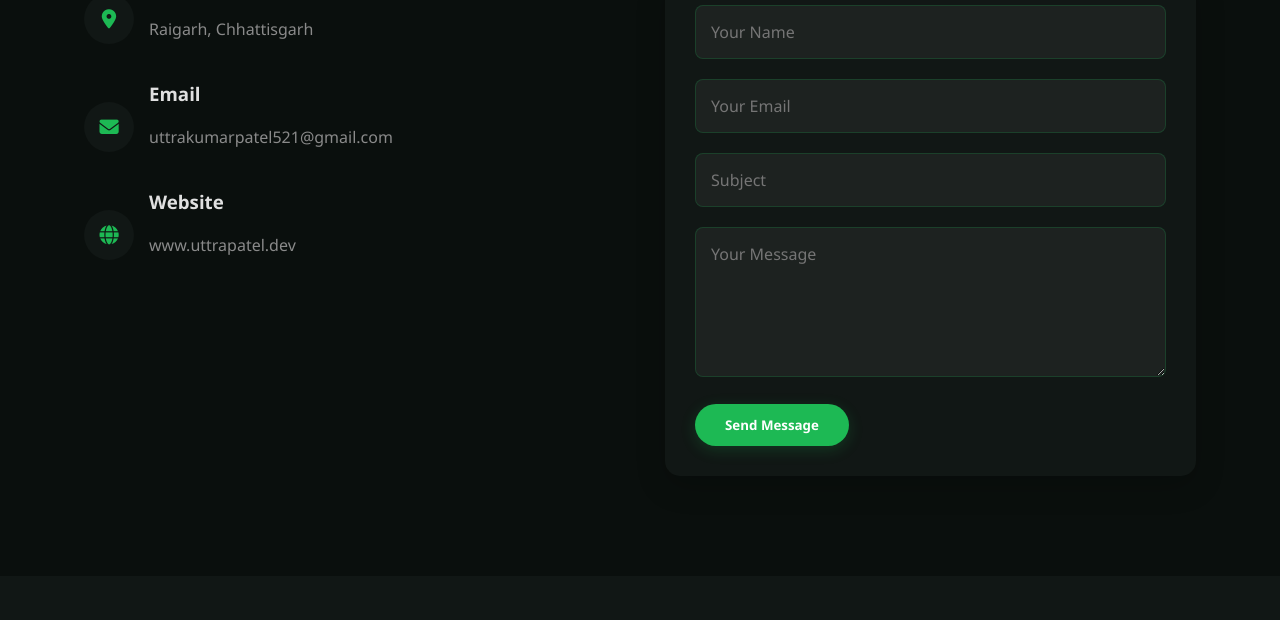
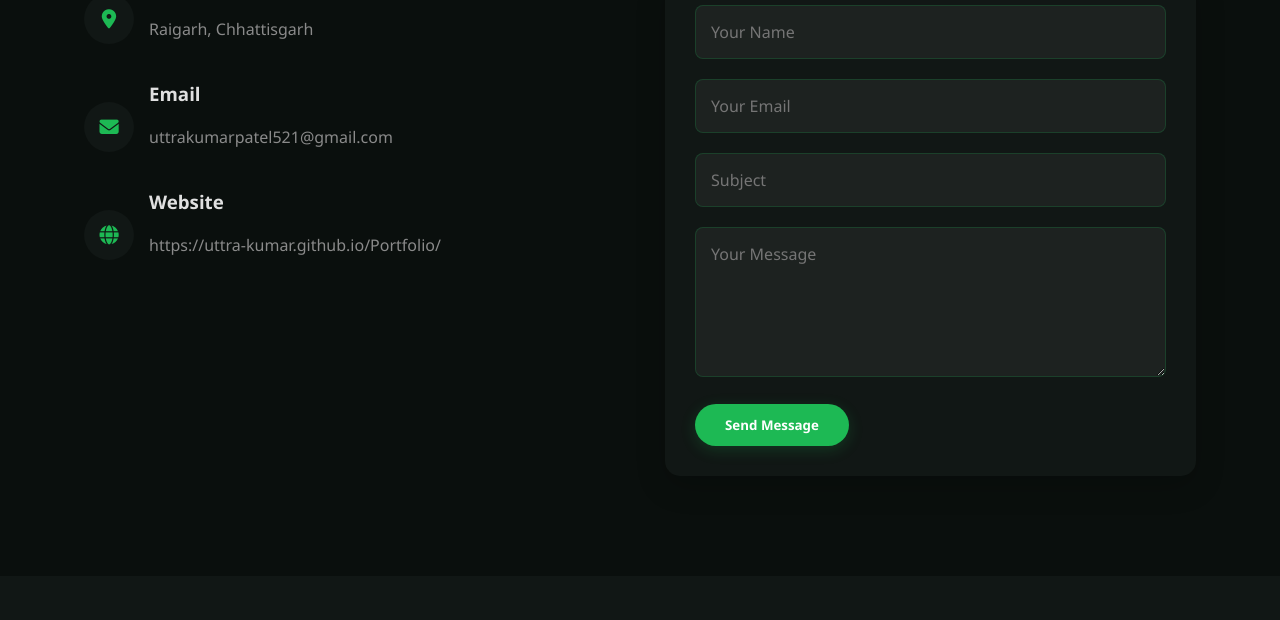
Before and after one commit to Uttra-kumar/Portfolio, a plain HTML site: page index.html in a window 1280 px wide. Shown: the part 3454-4074 px from the top of the page. Drawn offline with nearby package versions, Linux system fonts and the light colour scheme.

Commit message:
Update index.html

```diff
--- a/index.html
+++ b/index.html
@@ -953,7 +953,7 @@
                         </div>
                         <div>
                             <h3>Website</h3>
-                            <p>www.uttrapatel.dev</p>
+                            <p>https://uttra-kumar.github.io/Portfolio/</p>
                         </div>
                     </div>
                 </div>
```
